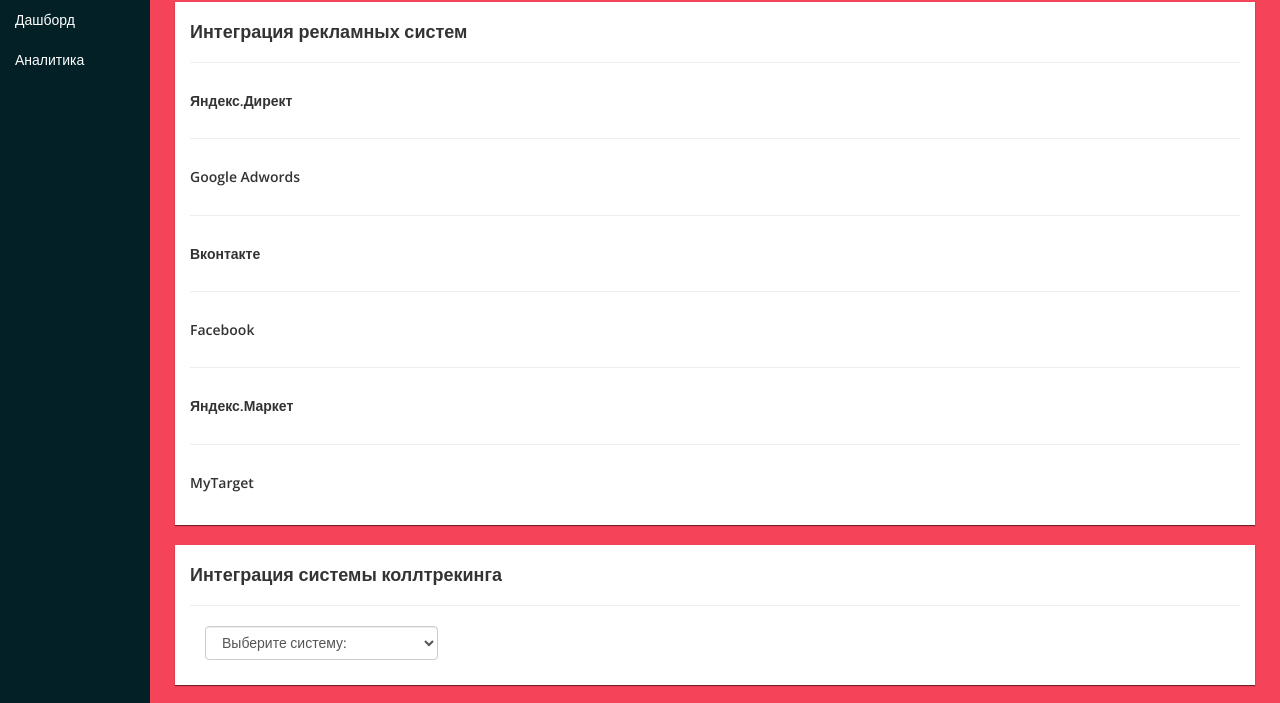
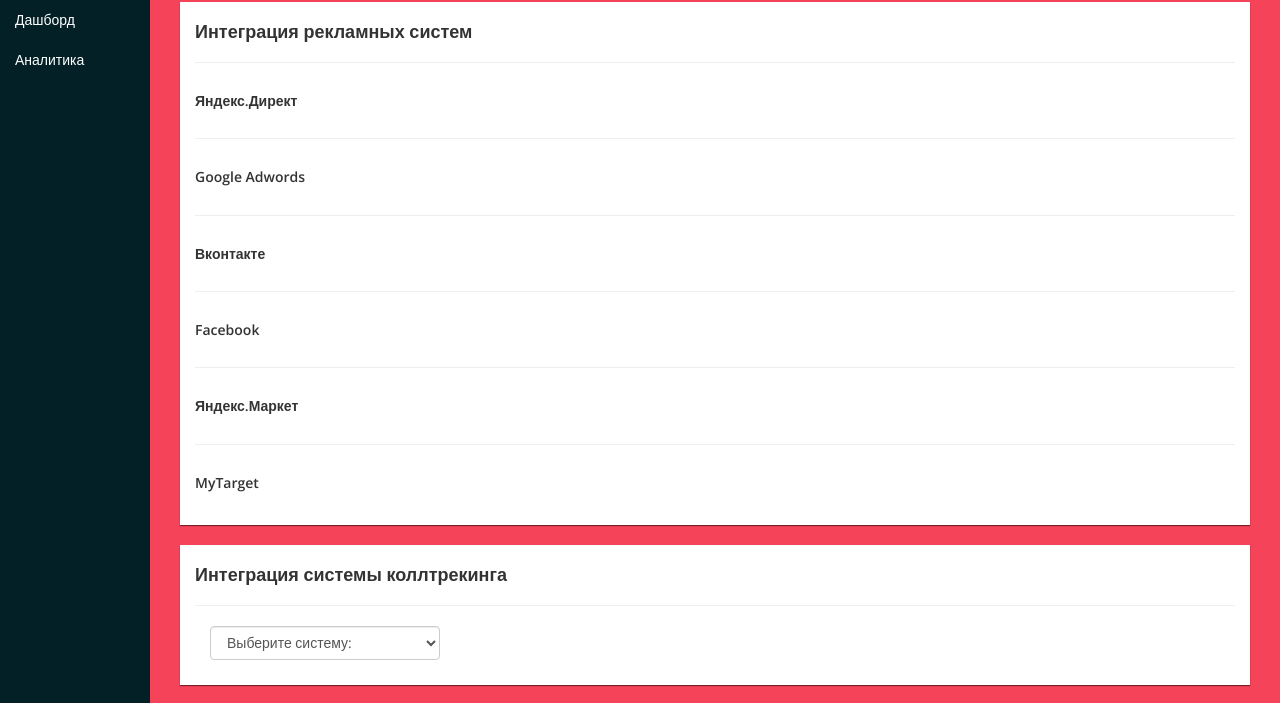
Before and after one commit to apex-tools/draft-dashboard, a plain HTML site: page index.html in a window 1280 px wide. Shown: the part 83-786 px from the top of the page. Drawn offline with nearby package versions, Linux system fonts and the light colour scheme.

Commit message:
правки сетки

```diff
--- a/css/app.css
+++ b/css/app.css
@@ -54,11 +54,6 @@ h4, h5 {
 
 .settings-card {
 	background-color: white;
-	width: calc(100% - 20px);
-	width: -webkit-calc(100% - 20px);
-	width: -moz-calc(100% - 20px);
-	margin-left: 10px;
-	margin-right: 10px;
 	margin-bottom: 20px;
 	box-shadow: 0 1px 1px rgba(0, 0, 0, 0.5);
 	padding-top: 10px;
--- a/index.html
+++ b/index.html
@@ -60,6 +60,7 @@
 	</div>
 
 	<div class="container-fluid mainboard">
+		<div class="container">
 			<div class="col-md-12 settings-card">
 				<h4>Интеграция рекламных систем</h4>
 				<hr>
@@ -145,6 +146,7 @@
 				</div>
 			</div>
 		</div>
+	</div>
 	<!-- /.container -->
 
 
```
Lines whose indentation alone changed are shown as unchanged.
